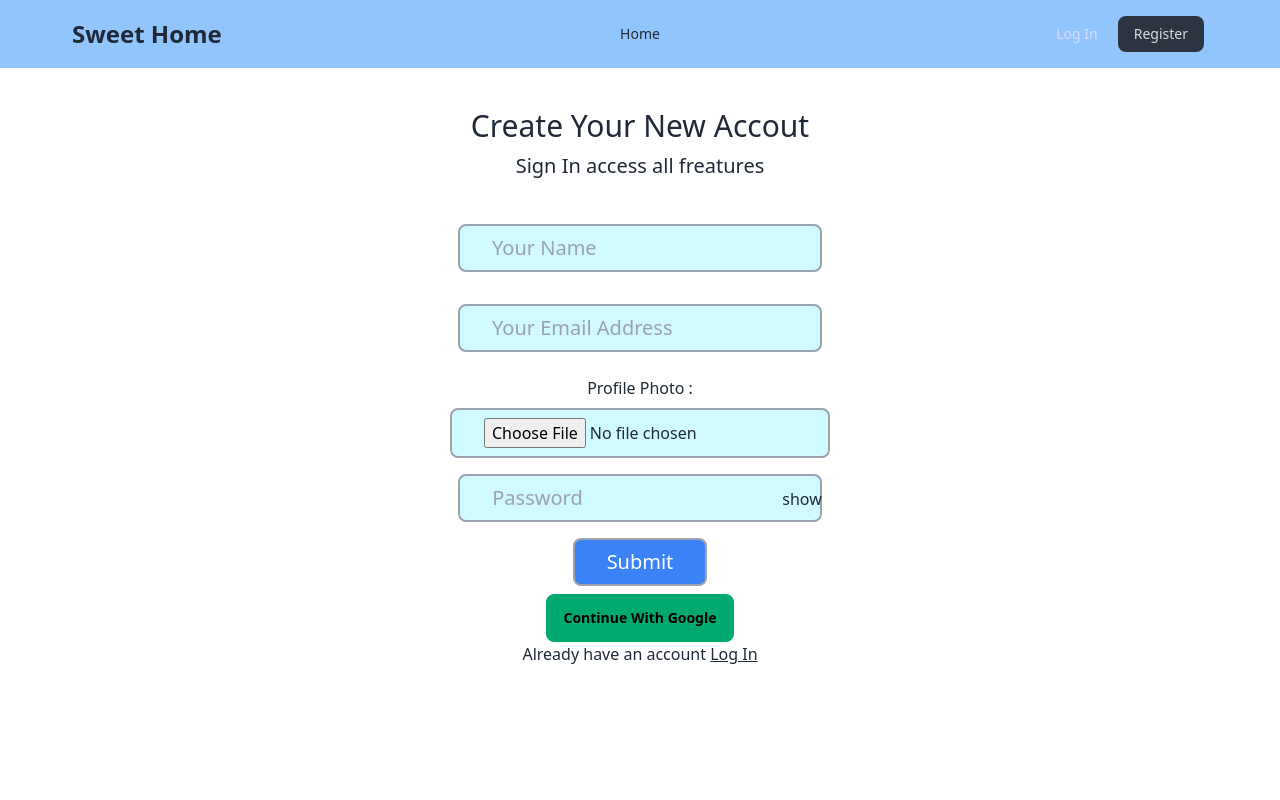
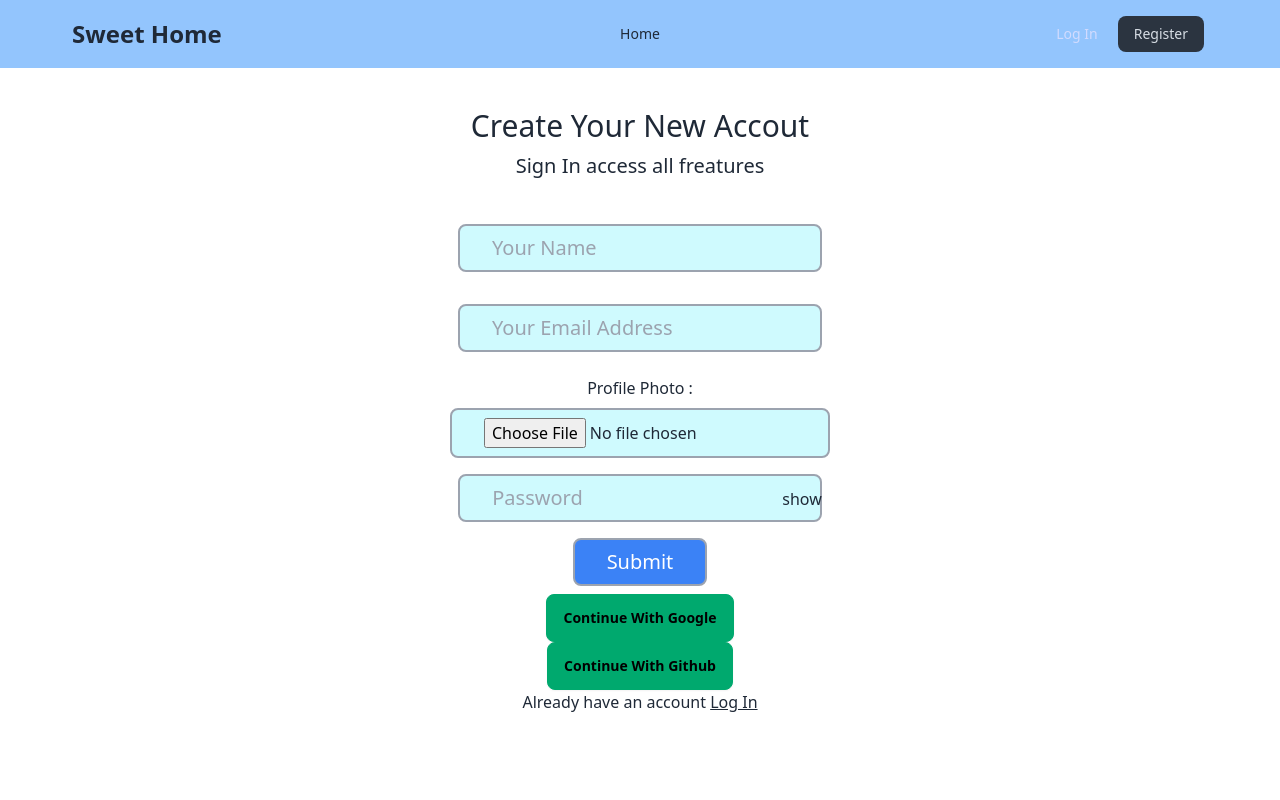
Before and after one commit to Faisal146/real-state-app, a React (Vite) app: page /register in a window 1280 px wide. Shown: the top 800 px of the page. Built offline with nearby package versions, Linux system fonts and the light colour scheme; no server answers.

Commit message:
github login added

```diff
--- a/src/Providers/authProvider.jsx
+++ b/src/Providers/authProvider.jsx
@@ -1,7 +1,7 @@
 import { createContext, useEffect, useState } from "react";
-import {createUserWithEmailAndPassword, onAuthStateChanged, signInWithEmailAndPassword, signOut, GoogleAuthProvider, signInWithPopup} from 'firebase/auth'
+import {createUserWithEmailAndPassword, onAuthStateChanged, signInWithEmailAndPassword, signOut, GoogleAuthProvider, signInWithPopup , GithubAuthProvider } from 'firebase/auth'
 import auth from "../firebase/firebase.config";
-export const AuthContext = createContext(null);
+ export const AuthContext = createContext(null);
 
  const Authprovider = ({children}) =>{
 
@@ -9,6 +9,7 @@ export const AuthContext = createContext(null);
     const [loader, setLoader] = useState(true)
 
     const Googleprovider = new GoogleAuthProvider();
+    const githubprovider = new GithubAuthProvider();
 
 
     const createUser = (email, password) =>{
@@ -24,6 +25,10 @@ export const AuthContext = createContext(null);
     const GoogleSign = ()=>{
         setLoader(true)
        return signInWithPopup(auth, Googleprovider)
+    }
+    const githubSign = ()=>{
+        setLoader(true)
+       return signInWithPopup(auth, githubprovider)
     }
 
     // observing auth state change
@@ -45,7 +50,7 @@ export const AuthContext = createContext(null);
     }
 
 
-const authInfo = {user,loader, createUser, loginUser,GoogleSign, logOut}
+const authInfo = {user,loader, createUser, loginUser,GoogleSign, logOut, githubSign}
 
 return(
 
--- a/src/pages/Profile/Login.jsx
+++ b/src/pages/Profile/Login.jsx
@@ -18,7 +18,7 @@ console.log('location in the login   page', location)
 
           loginUser(email,password).then(
             result => {
-                console.log(result.user)
+                console.log('email user' , result.user)
 
                 navigate(location?.state ? location.state : '/')
 
--- a/src/pages/Profile/Register.jsx
+++ b/src/pages/Profile/Register.jsx
@@ -4,7 +4,7 @@ import { AuthContext } from "../../Providers/authProvider";
 import { Link, useLocation, useNavigate } from "react-router-dom";
 const Register = () => {
 
-  const {createUser,GoogleSign} = useContext(AuthContext)
+  const {createUser,GoogleSign ,githubSign} = useContext(AuthContext)
 
 const [passShow , setPassShow] = useState(false)
 
@@ -41,12 +41,23 @@ const handleGoogle = () =>{
     GoogleSign().then(
      result =>{
 
-        console.log(result.user)
+       console.log(result.user)
 
         navigate(location?.state ? location.state : '/') }).catch(
        error =>console.log(error)
      )
 
+ }
+
+ const handleGithub = () => {
+    githubSign().then(
+        result =>{
+
+           console.log(result.user)
+
+           navigate(location?.state ? location.state : '/') }).catch(
+          error =>console.log(error)
+        )
  }
 
 
@@ -80,6 +91,9 @@ const handleGoogle = () =>{
             <div className="provider text-center">
                 <button onClick={handleGoogle} className="btn-success btn">Continue With Google</button>
             </div>
+            <div className="provider text-center">
+                <button onClick={handleGithub} className="btn-success btn">Continue With Github</button>
+            </div>
             <div className="massage text-center">
 
                 <p>Already have an account <Link className="underline" to="/login">Log In</Link></p>
```
